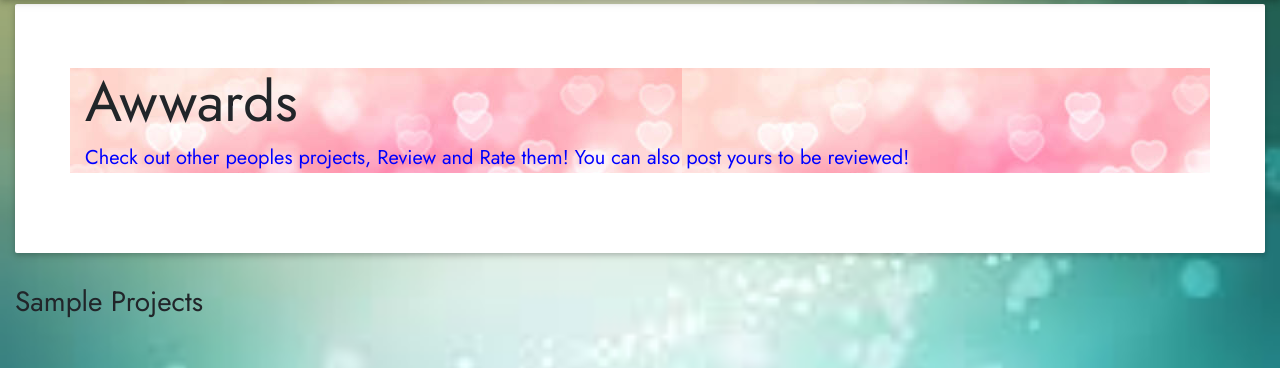
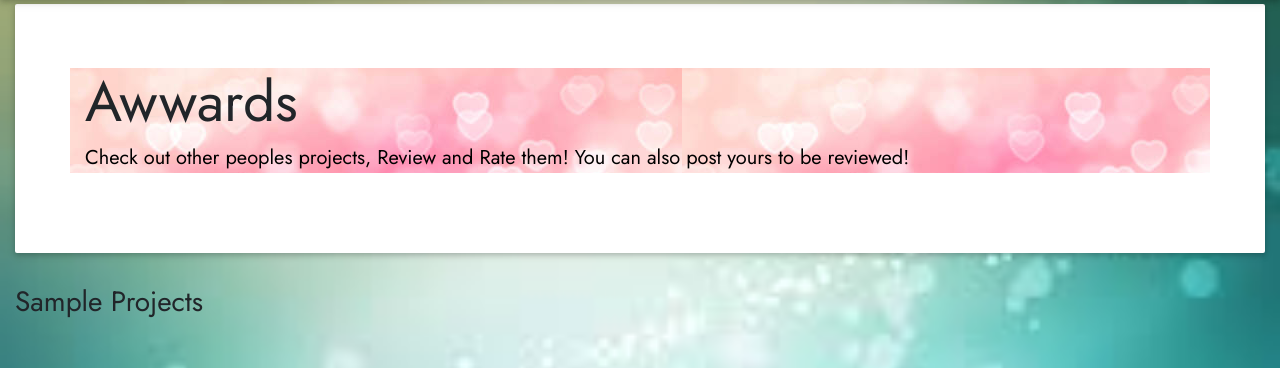
Before and after one commit to Benardakaka/B-Awward, a Django app: template projects/templates/index.html in a window 1280 px wide. Shown: the part 74-442 px from the top of the page. Run offline with Django 3.2, Linux system fonts and the light colour scheme; the template is opened without the code that fills it, so the values that code supplies are empty; parts of the project's set-up code (start-up, migrations or seed data) failed here and were passed over; some libraries are stand-ins or nearby versions; some web fonts are replaced.

Commit message:
changed color

```diff
--- a/projects/templates/index.html
+++ b/projects/templates/index.html
@@ -6,7 +6,7 @@
         <div class="jumbotron jumbotron-fluid">
             <div class="container " style="background-image: url('/static/img/love.jpg');">
                 <h2 class="display-4">Awwards</h2>
-                <p class="lead" style="color: blue;"><b>Check out other peoples projects, Review and Rate them! You can also post yours to be reviewed!</b>
+                <p class="lead" style="color: black;"><b>Check out other peoples projects, Review and Rate them! You can also post yours to be reviewed!</b>
                 </p>
             </div>
         </div>
```
